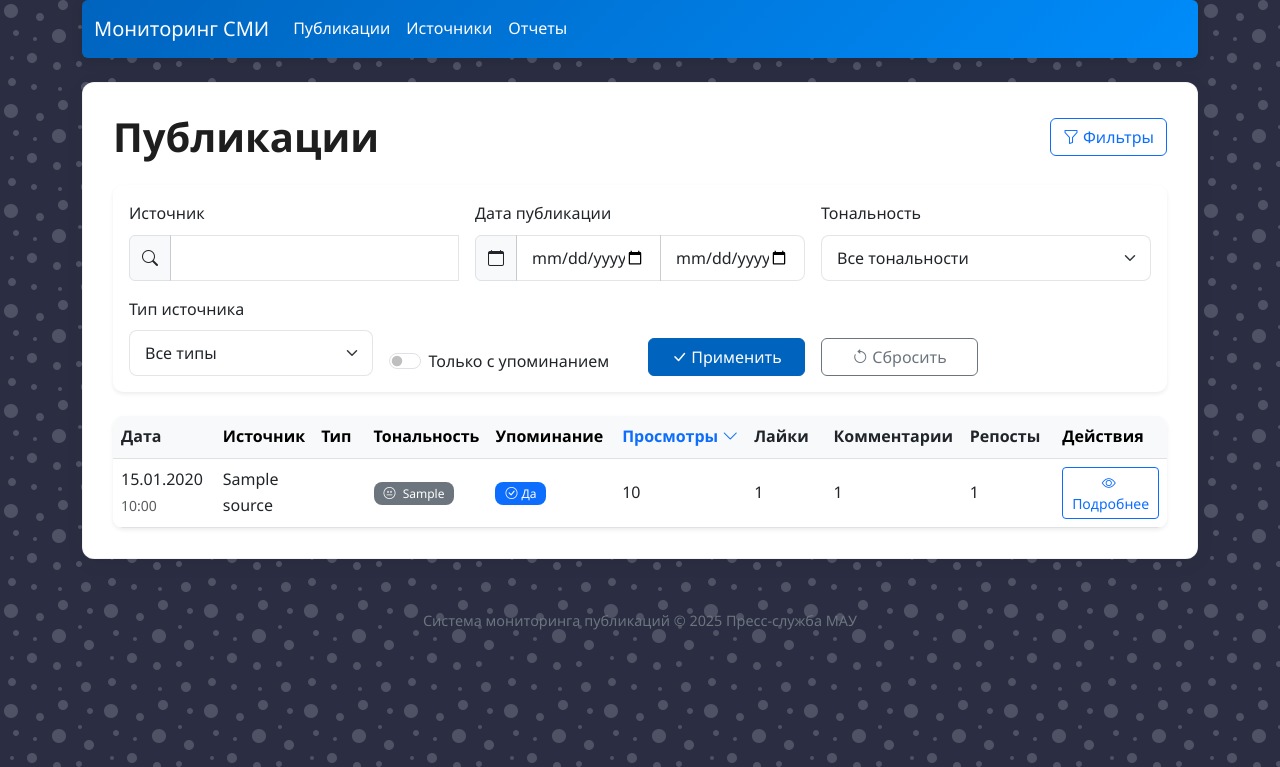
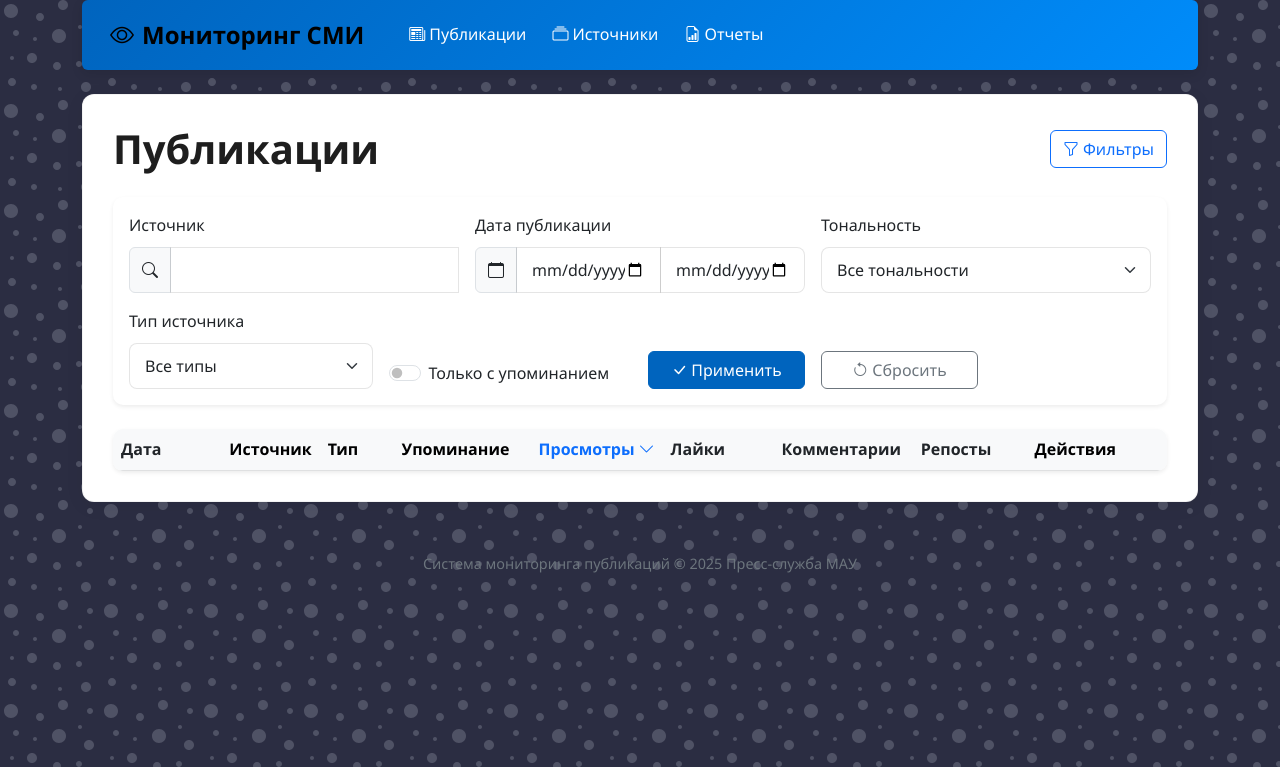
Before and after one commit to kn0wleadge/MAU_EYE, a Flask app: page /publications in a window 1280 px wide. Shown: the top 767 px of the page. Run offline with Flask 3, Linux system fonts and the light colour scheme; tables that the repository leaves empty hold one stand-in row (values such as "Sample post"); lists and menus that the app fills with data are empty; parts of the project's set-up code (start-up, migrations or seed data) failed here and were passed over; some libraries are stand-ins or nearby versions.

Commit message:
frontend reworked

```diff
--- a/app.py
+++ b/app.py
@@ -113,6 +113,22 @@
     else:
         session.close()
         return {'success': False, 'error': 'Источник не найден'}
+@app.route('/delete_publication/<int:pid>', methods=['POST'])
+def delete_publication(pid):
+    session = Session()
+    try:
+        publication = session.query(Publication).filter_by(pid=pid).first()
+        if publication:
+            publication.deleted = True
+            session.commit()
+            return {'success': True}
+        else:
+            return {'success': False, 'error': 'Публикация не найдена'}, 404
+    except Exception as e:
+        session.rollback()
+        return {'success': False, 'error': str(e)}, 500
+    finally:
+        session.close()
 @app.route('/')
 def index():
     session = Session()
@@ -192,7 +208,7 @@
     sort_field = request.args.get('sort', 'views')
     sort_order = request.args.get('order', 'desc')
 
-    query = session.query(Publication).options(joinedload(Publication.source))
+    query = session.query(Publication).filter(Publication.deleted == False).options(joinedload(Publication.source))
 
     if source_filter:
         query = query.join(Publication.source).filter(Source.sname.ilike(f"%{source_filter}%"))
@@ -232,7 +248,7 @@
 @app.route('/publication/<int:pid>')
 def publication_detail(pid):
     session = Session()
-    publication = session.query(Publication).filter_by(pid=pid).first()
+    publication = session.query(Publication).options(joinedload(Publication.source)).filter_by(pid=pid).first()
     session.close()
     return render_template('publication_detail.html', publication=publication)
 @app.route('/generate_report')
--- a/templates/base.html
+++ b/templates/base.html
@@ -25,13 +25,42 @@
             box-shadow: 0 4px 12px rgba(0,0,0,0.1);
         }
 
-        .navbar-brand, .nav-link {
+        .navbar-brand {
+            font-size: 1.5rem;
+            font-weight: 600;
+            padding: 0.5rem 1rem;
+            border-radius: 8px;
+            transition: all 0.3s ease;
+        }
+
+        .navbar-brand:hover {
+            background-color: rgba(255,255,255,0.15);
+        }
+
+        .nav-link {
+            font-weight: 500;
+            padding: 0.5rem 1rem;
+            border-radius: 8px;
+            margin: 0 2px;
+            transition: all 0.3s ease;
             color: white !important;
-            font-weight: 500;
         }
 
         .nav-link:hover {
-            opacity: 0.9;
+            background-color: rgba(255,255,255,0.15);
+        }
+
+        .nav-item {
+            margin: 0 3px;
+        }
+
+        .navbar-toggler {
+            border: none;
+            padding: 0.5rem;
+        }
+
+        .navbar-toggler:focus {
+            box-shadow: none;
         }
 
         .main-container {
@@ -135,20 +164,28 @@
         <!-- Навигация -->
         <nav class="navbar navbar-expand-lg rounded mb-4">
             <div class="container-fluid">
-                <a class="navbar-brand" href="{{ url_for('index') }}">Мониторинг СМИ</a>
+                <a class="navbar-brand" href="{{ url_for('index') }}">
+                    <i class="bi bi-eye me-2"></i>Мониторинг СМИ
+                </a>
                 <button class="navbar-toggler" type="button" data-bs-toggle="collapse" data-bs-target="#navbarNav">
                     <span class="navbar-toggler-icon"></span>
                 </button>
                 <div class="collapse navbar-collapse" id="navbarNav">
-                    <ul class="navbar-nav">
+                    <ul class="navbar-nav me-auto">
                         <li class="nav-item">
-                            <a class="nav-link" href="{{ url_for('publications') }}">Публикации</a>
+                            <a class="nav-link" href="{{ url_for('publications') }}">
+                                <i class="bi bi-newspaper me-1"></i>Публикации
+                            </a>
                         </li>
                         <li class="nav-item">
-                            <a class="nav-link" href="{{ url_for('sources_list') }}">Источники</a>
+                            <a class="nav-link" href="{{ url_for('sources_list') }}">
+                                <i class="bi bi-collection me-1"></i>Источники
+                            </a>
                         </li>
                         <li class="nav-item">
-                            <a class="nav-link" href="{{ url_for('report_options') }}">Отчеты</a>
+                            <a class="nav-link" href="{{ url_for('report_options') }}">
+                                <i class="bi bi-file-earmark-bar-graph me-1"></i>Отчеты
+                            </a>
                         </li>
                     </ul>
                 </div>
--- a/templates/publications.html
+++ b/templates/publications.html
@@ -119,18 +119,17 @@
                     <th width="120">{{ sort_link('pdate', 'Дата') }}</th>
                     <th>Источник</th>
                     <th width="80">Тип</th>
-                    <th width="120">Тональность</th>
                     <th width="140">Упоминание</th>
                     <th width="120">{{ sort_link('views', 'Просмотры') }}</th>
                     <th width="120">{{ sort_link('likes', 'Лайки') }}</th>
                     <th width="140">{{ sort_link('comments', 'Комментарии') }}</th>
                     <th width="120">{{ sort_link('reposts', 'Репосты') }}</th>
-                    <th width="120">Действия</th>
+                    <th width="150">Действия</th>
                 </tr>
             </thead>
             <tbody>
                 {% for pub in publications %}
-                <tr>
+                <tr class="{% if pub.assesment == 'negative' %}table-danger{% endif %}" style="{% if pub.assesment == 'negative' %}background-color: rgba(220, 53, 69, 0.15) !important;{% endif %}">
                     <td>
                         <div class="fw-medium">{{ pub.pdate.strftime('%d.%m.%Y') }}</div>
                         <small class="text-muted">{{ pub.pdate.strftime('%H:%M') }}</small>
@@ -157,21 +156,6 @@
                         {% endif %}
                     </td>
                     <td>
-                        <span class="badge
-                            {% if pub.assesment == 'positive' %}bg-success
-                            {% elif pub.assesment == 'negative' %}bg-danger
-                            {% else %}bg-secondary{% endif %}">
-                            {% if pub.assesment == 'positive' %}
-                                <i class="bi bi-emoji-smile me-1"></i>
-                            {% elif pub.assesment == 'negative' %}
-                                <i class="bi bi-emoji-frown me-1"></i>
-                            {% else %}
-                                <i class="bi bi-emoji-neutral me-1"></i>
-                            {% endif %}
-                            {{ pub.assesment }}
-                        </span>
-                    </td>
-                    <td>
                         {% if pub.mau_mentioned %}
                             <span class="badge bg-primary">
                                 <i class="bi bi-check-circle me-1"></i>Да
@@ -187,9 +171,14 @@
                     <td class="fw-medium">{{ "{:,}".format(pub.comments).replace(",", " ") if pub.comments else 0 }}</td>
                     <td class="fw-medium">{{ "{:,}".format(pub.reposts).replace(",", " ") if pub.reposts else 0 }}</td>
                     <td>
+                        <div class="d-flex gap-2">
                             <a href="/publication/{{ pub.pid }}" class="btn btn-sm btn-outline-primary">
                                 <i class="bi bi-eye me-1"></i>Подробнее
                             </a>
+                            <button class="btn btn-sm btn-outline-danger delete-btn" data-pid="{{ pub.pid }}">
+                                <i class="bi bi-trash me-1"></i>Удалить
+                            </button>
+                        </div>
                     </td>
                 </tr>
                 {% endfor %}
@@ -197,4 +186,33 @@
         </table>
     </div>
 </div>
+
+<script>
+document.addEventListener('DOMContentLoaded', function() {
+    document.querySelectorAll('.delete-btn').forEach(btn => {
+        btn.addEventListener('click', function() {
+            const pid = this.getAttribute('data-pid');
+            if (confirm('Вы уверены, что хотите удалить эту публикацию?')) {
+                fetch(`/delete_publication/${pid}`, {
+                    method: 'POST',
+                    headers: {
+                        'Content-Type': 'application/json',
+                    }
+                })
+                .then(response => response.json())
+                .then(data => {
+                    if (data.success) {
+                        location.reload();
+                    } else {
+                        alert('Ошибка при удалении публикации');
+                    }
+                })
+                .catch(() => {
+                    alert('Ошибка сети');
+                });
+            }
+        });
+    });
+});
+</script>
 {% endblock %}
```
Also changed, not shown: templates/publication_detail.html (+42 -4 lines), 1 other file. Lines whose indentation alone changed are shown as unchanged.
